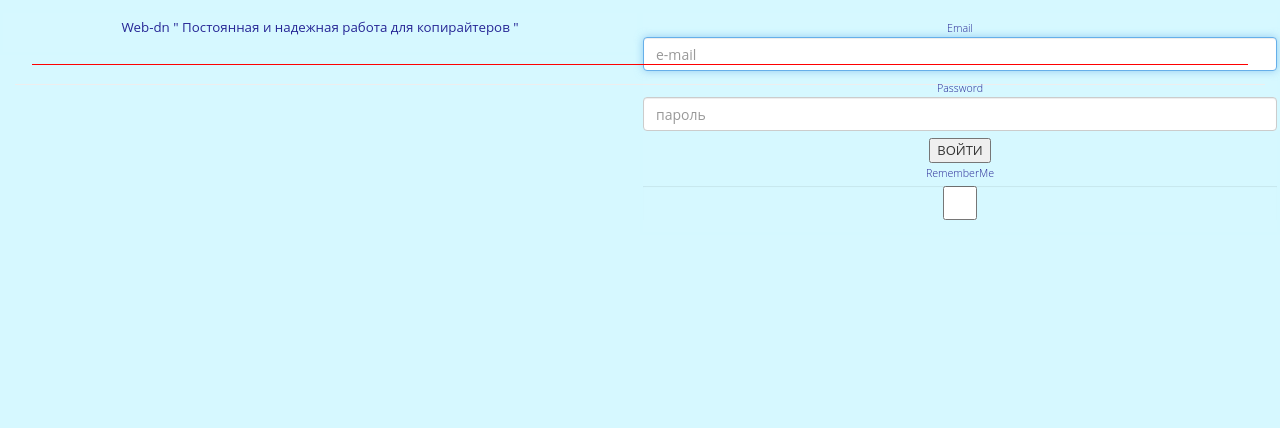
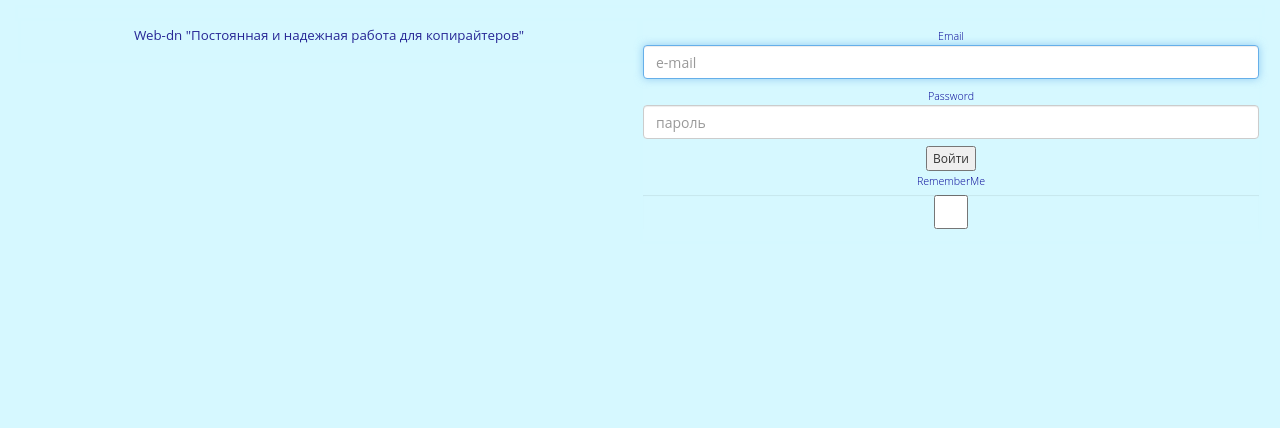
Before and after one commit to Sywooch/day-and-night, a Yii app: template views/widget/registration/login_in.php in a window 1280 px wide. Shown: the top 428 px of the page. Run offline with PHP 8.4 and a stand-in for Yii, Linux system fonts and the light colour scheme; the template is opened without the code that fills it, so the values that code supplies are empty; form fields are guessed from the names that the template uses; some libraries are stand-ins or nearby versions.

Commit message:
1. Изменил расположение текста  на главной

```diff
--- a/views/layouts/main.php
+++ b/views/layouts/main.php
@@ -108,7 +108,7 @@ AppAsset::register($this);
     }
 
     label, a {
-        color: rgb(39, 39, 150);
+        color: rgb(2, 2, 150);
         display: inline-block;
         max-width: 100%;
         margin-bottom: 1px;
@@ -117,20 +117,27 @@ AppAsset::register($this);
     }
 
 
+    .page-header-reg{
+        height: 80px;
+        margin: 0 0 0 0;
+        padding: 0 0 0 0;
+
+    }
+
     .page-header {
-        height: 80px;
-        margin: 5px 0 0 0;
-        padding: 0;
+        height: 90px;
+        margin: 0 0 0 0;
+        padding: 10px 0 0 0;
     }
 
     .slog, .citations, .login_box {
         text-align: center;
     }
 
-    .ef{
+    .ef, .entrance {
         height: 25px;
-        padding: 1px 7px;
-        font-size: 13px;
+        padding: 0 5px 0;
+        font-size: 9pt;
     }
 
     .offer, .register, .read-data{
--- a/views/widget/registration/came_in.php
+++ b/views/widget/registration/came_in.php
@@ -14,7 +14,7 @@ use yii\helpers\Html;
 <header class="page-header">
     <div class="col-xs-6">
         <div class="slog">
-            <p>Web-dn “ Когда человек занят делом, тогда он по-настоящему живёт ”</p>
+            <p>Web-dn “Когда человек занят делом, тогда он по-настоящему живёт”</p>
         </div>
     </div>
     <div class="col-xs-2">
--- a/views/widget/registration/login_in.php
+++ b/views/widget/registration/login_in.php
@@ -19,7 +19,8 @@ use yii\bootstrap\ActiveForm;
 </style>
 
 
-<header class="page-header">
+<header class="page-header-reg">
+
     <?php $form = ActiveForm::begin([
         'id' => 'login-form',
         'layout' => 'inline',
@@ -42,13 +43,11 @@ use yii\bootstrap\ActiveForm;
 //            'labelOptions' => ['class' => 'col-lg-1 control-label'],
 //        ],
 //    ]); ?>
-    <div class="row">
+
+    <div class="col-row">
         <div class="col-xs-6">
-            <div class="slog">
-                <p>Web-dn " Постоянная и надежная работа для копирайтеров "</p>
-            </div>
+            <div class="slog"><p>Web-dn "Постоянная и надежная работа для копирайтеров"</p></div>
         </div>
-
         <div class="col-xs-6">
             <div class="login_box">
                 <?= $form->field($model, 'email')
@@ -64,8 +63,10 @@ use yii\bootstrap\ActiveForm;
                         'class' => 'ef',
                     ])
                 ?>
-                <?= \yii\bootstrap\Html::submitButton('ВОЙТИ', ['name' => 'login-button',]) ?>
-                <div class="clear"></div>
+                <?= \yii\bootstrap\Html::submitButton('Войти', [
+                    'name' => 'login-button',
+                    'class' => 'entrance',
+                ]) ?>
                 <div class="some">
                     <?= $form->field($model, 'rememberMe')->checkbox([
                         'template' => " {label} {input}  <a href=\"#\">забыли пароль</a>",
@@ -76,6 +77,5 @@ use yii\bootstrap\ActiveForm;
     </div>
 
     <?php ActiveForm::end(); ?>
+
 </header><!-- .header-->
-
-<div class="line"></div>
```
